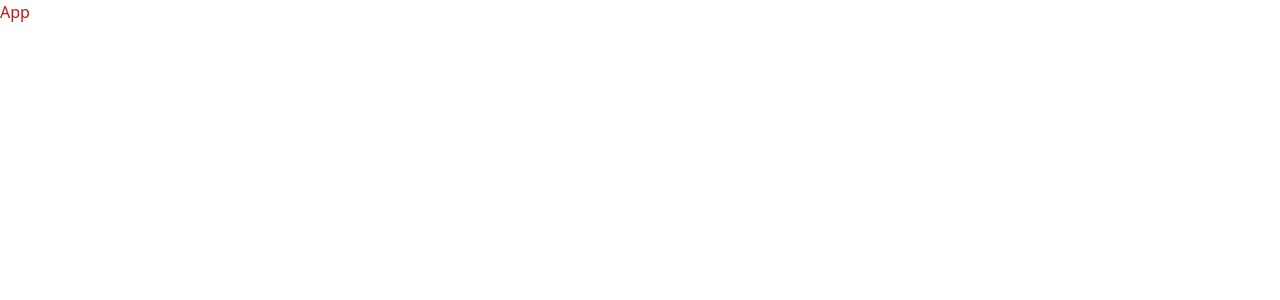
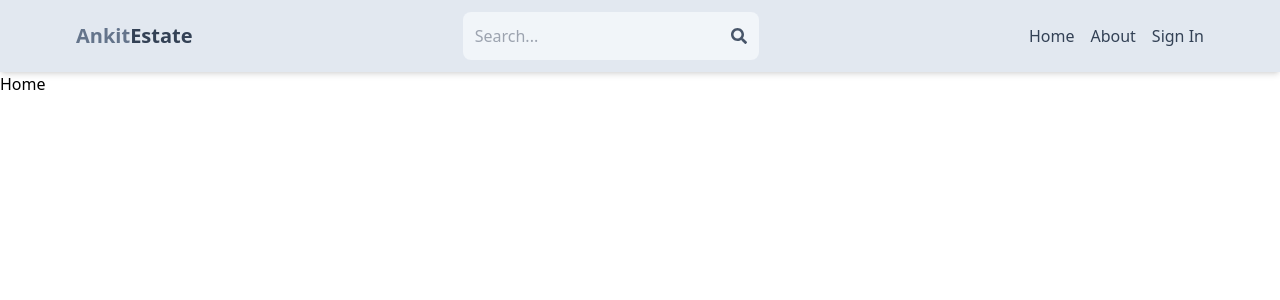
Before and after one commit to ankitgala11/HabitatHub, a React (Vite) app in the folder client/: page / in a window 1280 px wide. Shown: the top 300 px of the page. Built offline with nearby package versions, Linux system fonts and the light colour scheme.

Commit message:
created header component

```diff
--- a/client/package.json
+++ b/client/package.json
@@ -11,7 +11,9 @@
   },
   "dependencies": {
     "react": "^18.2.0",
-    "react-dom": "^18.2.0"
+    "react-dom": "^18.2.0",
+    "react-icons": "^5.1.0",
+    "react-router-dom": "^6.22.3"
   },
   "devDependencies": {
     "@types/react": "^18.2.66",
--- a/client/src/App.jsx
+++ b/client/src/App.jsx
@@ -1,5 +1,21 @@
 import React from "react";
+import { BrowserRouter, Routes, Route } from "react-router-dom";
+import Home from "./pages/Home";
+import About from "./pages/About";
+import SignIn from "./pages/SignIn";
+import SignUp from "./pages/SignUp";
+import Header from "./components/Header";
 
 export default function App() {
-  return <div className="text-red-700">App</div>;
+  return (
+    <BrowserRouter>
+      <Header />
+      <Routes>
+        <Route path="/" element={<Home />} />
+        <Route path="about" element={<About />} />
+        <Route path="sign-in" element={<SignIn />} />
+        <Route path="sign-up" element={<SignUp />} />
+      </Routes>
+    </BrowserRouter>
+  );
 }
--- /dev/null
+++ b/client/src/components/Header.jsx
@@ -0,0 +1,43 @@
+import React from "react";
+import { Link } from "react-router-dom";
+import { FaSearch } from "react-icons/fa";
+
+export default function Header() {
+  return (
+    <header className="bg-slate-200 shadow-md">
+      <div className="flex justify-between items-center max-w-6xl mx-auto p-3">
+        <Link to="/">
+          <h1 className="font-bold text-sm sm:text-xl flex flex-wrap">
+            <span className="text-slate-500">Ankit</span>
+            <span className="text-slate-700">Estate</span>
+          </h1>
+        </Link>
+        <form className="bg-slate-100 p-3 rounded-lg flex items-center">
+          <input
+            type="text"
+            placeholder="Search..."
+            className=" bg-transparent focus:outline-none w-24 sm:w-64"
+          />
+          <button>
+            <FaSearch className="text-slate-600" />
+          </button>
+        </form>
+        <ul className="flex gap-4">
+          <Link to="/">
+            <li className="hidden sm:inline text-slate-700 hover:underline">
+              Home
+            </li>
+          </Link>
+          <Link to="/about">
+            <li className="hidden sm:inline text-slate-700 hover:underline">
+              About
+            </li>
+          </Link>
+          <Link to="/sign-in">
+            <li className=" text-slate-700 hover:underline">Sign In</li>
+          </Link>
+        </ul>
+      </div>
+    </header>
+  );
+}
--- /dev/null
+++ b/client/src/pages/About.jsx
@@ -0,0 +1,5 @@
+import React from "react";
+
+export default function About() {
+  return <div>About</div>;
+}
--- /dev/null
+++ b/client/src/pages/Home.jsx
@@ -0,0 +1,5 @@
+import React from "react";
+
+export default function Home() {
+  return <div>Home</div>;
+}
--- /dev/null
+++ b/client/src/pages/SignIn.jsx
@@ -0,0 +1,5 @@
+import React from "react";
+
+export default function SignIn() {
+  return <div>SignIn</div>;
+}
--- /dev/null
+++ b/client/src/pages/SignUp.jsx
@@ -0,0 +1,5 @@
+import React from "react";
+
+export default function SignUp() {
+  return <div>SignUp</div>;
+}
```
Also changed, not shown: 1 other file (tests, documents, lock files or other folders).
